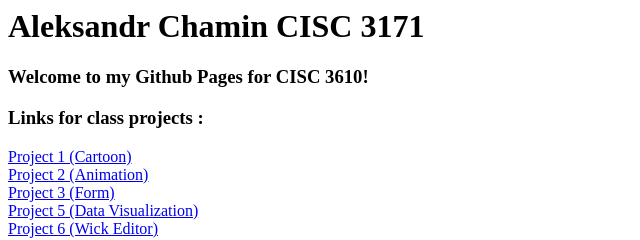
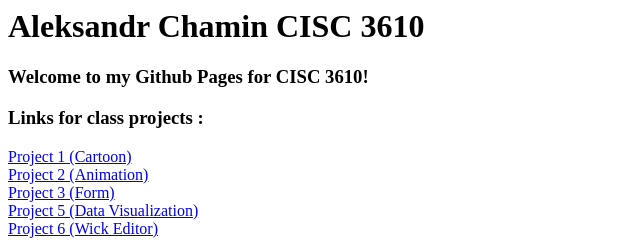
Before and after one commit to SunlightPlant/SunlightPlant.github.io, a plain HTML site: page index.html in a window 1280 px wide. Shown: the top 240 px of the page, 0-640 px from the left. Drawn offline with Linux system fonts and the light colour scheme.

Commit message:
fixed typo

```diff
--- a/index.html
+++ b/index.html
@@ -1,4 +1,4 @@
-<h1>Aleksandr Chamin CISC 3171</h1>
+<h1>Aleksandr Chamin CISC 3610</h1>
 <h3> Welcome to my Github Pages for CISC 3610!</h3>
 <h3> Links for class projects : </h3>
 
```
